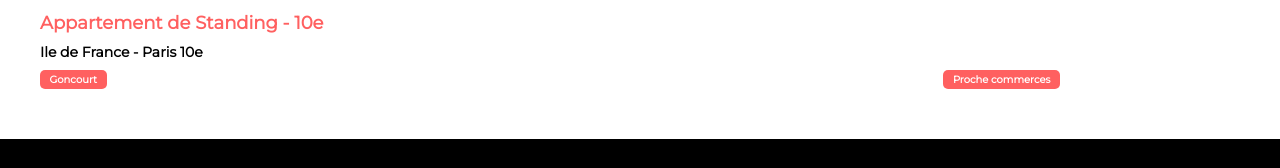
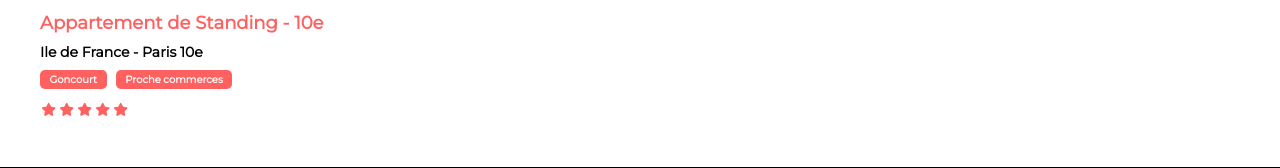
Before and after one commit to Arripal/Kasa, a React (Vite) app: page /logements/0979876d in a window 1280 px wide. Shown: the part 358-526 px from the top of the page. Built offline with nearby package versions, Linux system fonts and the light colour scheme.

Commit message:
Ajout du composant Rating,ajout de ce dernier dans la fiche Logement

```diff
--- /dev/null
+++ b/src/composants/Rating/Rating.jsx
@@ -0,0 +1,19 @@
+import React from 'react';
+import emptyStar from '../../assets/images/stars/star-empty.png';
+import fullStar from '../../assets/images/stars/star-full.png';
+import './rating.style.scss';
+const Rating = ({ rating }) => {
+	const ratings = [1, 2, 3, 4, 5];
+	const starsList = ratings.map((_, index) => {
+		return (
+			<img
+				src={rating > index ? fullStar : emptyStar}
+				alt="star icon"
+				key={`star--${index}`}
+			/>
+		);
+	});
+	return <section className="rating">{starsList}</section>;
+};
+
+export default Rating;
--- /dev/null
+++ b/src/composants/Rating/rating.style.scss
@@ -0,0 +1,4 @@
+.rating {
+	width: 98px;
+	height: 18px;
+}
--- a/src/composants/Tag/tag.style.scss
+++ b/src/composants/Tag/tag.style.scss
@@ -2,7 +2,7 @@
 
 .tag {
 	padding: 0.2em 0.6em;
-
+	margin-right: 9px;
 	border-radius: 5px;
 	background-color: $background-color-four;
 	@include flex-all-center;
--- a/src/pages/Logement/Logement.jsx
+++ b/src/pages/Logement/Logement.jsx
@@ -6,6 +6,7 @@ import Footer from '../../composants/Footer/Footer';
 import ErrorPage from '../ErrorPage/ErrorPage';
 import Collapse from '../../composants/Collapse/Collapse';
 import Tag from '../../composants/Tag/Tag';
+import Rating from '../../composants/Rating/Rating';
 import './logement.style.scss';
 
 const Logement = () => {
@@ -32,6 +33,9 @@ const Logement = () => {
 							return <Tag name={tag} key={`${tag}--${index}`} />;
 						})}
 					</div>
+					<section>
+						<Rating rating={appart.rating} />
+					</section>
 				</main>
 
 				<Footer />
--- a/src/pages/Logement/logement.style.scss
+++ b/src/pages/Logement/logement.style.scss
@@ -8,7 +8,7 @@
 		display: flex;
 		justify-content: space-between;
 		align-items: center;
-		max-width: 85%;
+		width: fit-content;
 		height: 18px;
 	}
 	.logement__title {
```
Also changed, not shown: src/composants/Owner/Owner.jsx (added, +7 -0 lines), src/assets/images/stars/star-empty.png (added), src/assets/images/stars/star-full.png (added).
